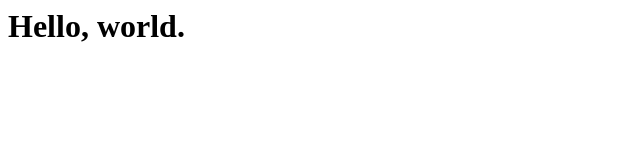
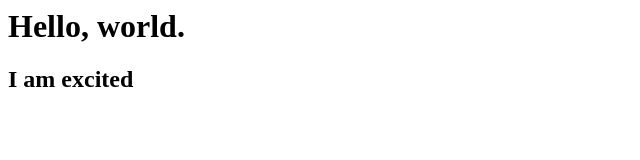
Before and after one commit to DisonDavis/datewithgit-sample, a plain HTML site: page index.html in a window 1280 px wide. Shown: the whole page, without its empty margins (0-640 px from the left). Drawn offline with Linux system fonts and the light colour scheme.

Commit message:
modified the index.html file

```diff
--- a/index.html
+++ b/index.html
@@ -1,5 +1,6 @@
 <html>
 <body>
 	<h1>Hello, world.</h1>
+	<h2>I am excited</h2>
 </body>
 </html>
```
